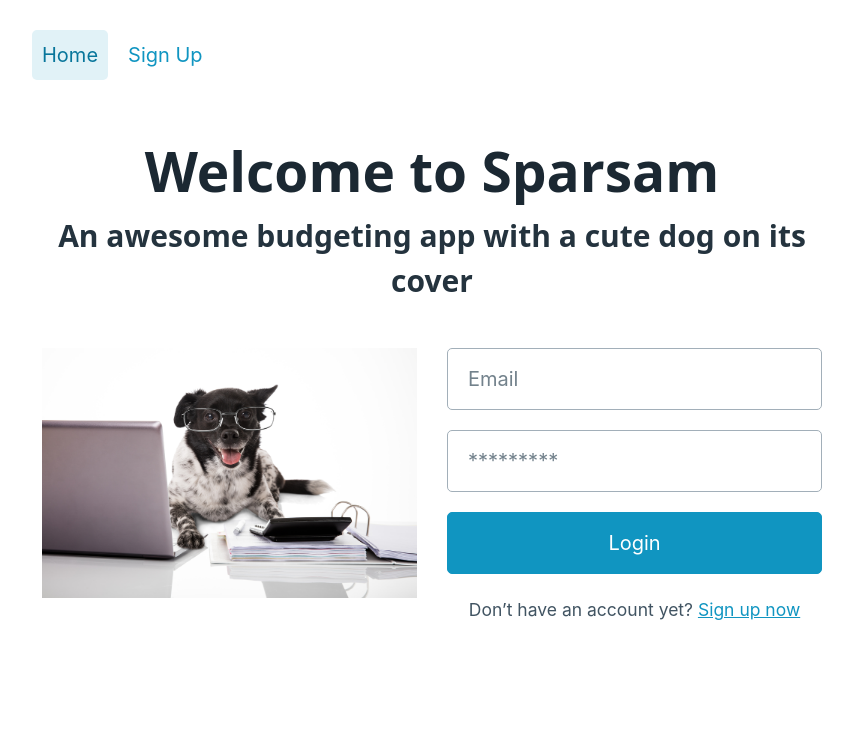
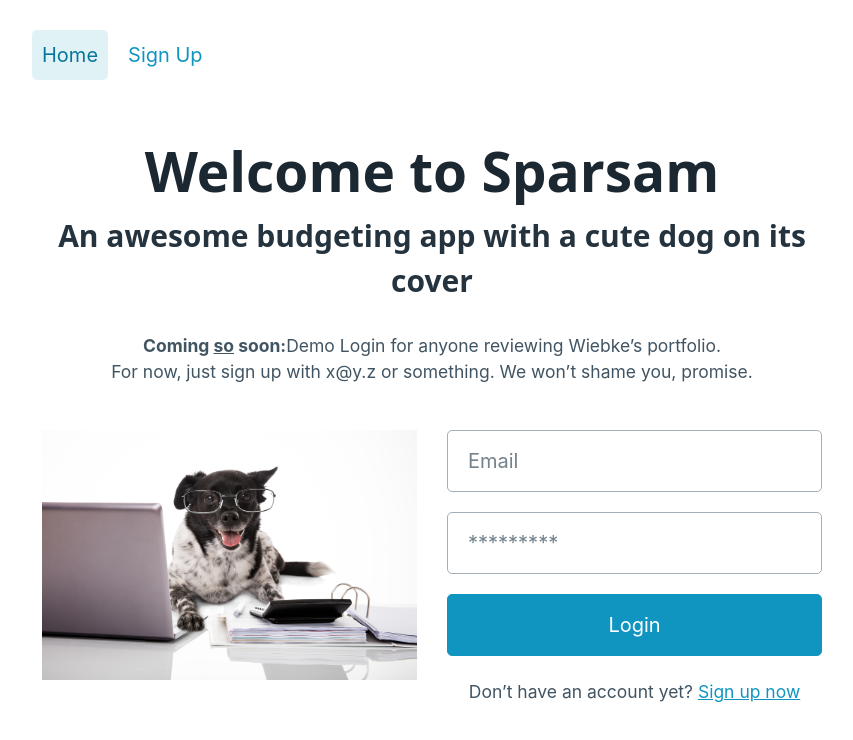
Before and after one commit to fraulueneburg/sparsam-fe, a React (Create React App) app: page / in a window 1280 px wide. Shown: the top 740 px of the page, without its empty margins (208-1061 px from the left). Built offline with nearby package versions, Linux system fonts and the light colour scheme; no server answers.

Commit message:
added alert, changed menu icon

```diff
--- /dev/null
+++ b/src/components/Alert.jsx
@@ -0,0 +1,12 @@
+function Alert(props) {
+	const type = props.type
+	const content = props.content
+
+	return (
+		<>
+			<small class={type ? 'alert alert-' + type : 'alert'}>{content}</small>
+		</>
+	)
+}
+
+export default Alert
--- a/src/components/Navbar.jsx
+++ b/src/components/Navbar.jsx
@@ -1,7 +1,7 @@
 import { AuthContext } from '../context/auth.context'
 import { useContext, useRef } from 'react'
 import { NavLink } from 'react-router-dom'
-import { ReactComponent as IconMenu } from '../assets/img/icon-menu.svg'
+import { ReactComponent as IconMenu } from '../assets/icon-menu.svg'
 
 function Navbar() {
 	const { logOutUser, isLoggedIn } = useContext(AuthContext)
--- a/src/css/App.css
+++ b/src/css/App.css
@@ -69,7 +69,7 @@ main.container {
 	padding: var(--spacing);
 }
 
-.nav_main [aria-current="page"] {
+.nav_main [aria-current='page'] {
 	--background-color: var(--primary-focus);
 }
 
@@ -131,7 +131,7 @@ svg {
 	}
 
 	.nav_main a {
-    border-bottom: 1px solid rgba(255,255,255,0.3);
+		border-bottom: 1px solid rgba(255, 255, 255, 0.3);
 		border-radius: 0;
 		color: white;
 		display: block;
@@ -141,7 +141,7 @@ svg {
 	}
 
 	.nav_main a.active {
-    background-color: rgba(255,255,255,0.2)
+		background-color: rgba(255, 255, 255, 0.2);
 	}
 
 	.nav_main button {
@@ -199,7 +199,7 @@ big.is-negative {
 }
 
 big.is-negative:after {
-  content: " 😬";
+	content: ' 😬';
 	display: inline-block;
 	padding-left: 1rem;
 	animation: var(--animation-zoom-in);
@@ -242,7 +242,7 @@ button:disabled {
 .btn-close {
 	background-color: transparent;
 	width: auto;
-  margin: 0 0 calc(var(--spacing)/ 2) auto;
+	margin: 0 0 calc(var(--spacing) / 2) auto;
 	border: none;
 	height: 48px;
 	width: 48px;
@@ -314,8 +314,8 @@ form {
 	margin: 0 auto;
 }
 
-form.is-saved button[type="submit"]:after {
-  content: "✅";
+form.is-saved button[type='submit']:after {
+	content: '✅';
 	display: inline-block;
 	padding-left: 1rem;
 	animation: var(--animation-zoom-in);
@@ -331,10 +331,7 @@ fieldset legend {
 }
 
 select {
-  height: calc(
-    1rem * var(--line-height) + var(--form-element-spacing-vertical) * 2 +
-      var(--border-width) * 2
-  );
+	height: calc(1rem * var(--line-height) + var(--form-element-spacing-vertical) * 2 + var(--border-width) * 2);
 }
 
 .input-group {
@@ -348,12 +345,8 @@ select {
 	border-top-left-radius: var(--border-radius);
 	border-bottom-left-radius: var(--border-radius);
 	display: block;
-  height: calc(
-    1rem * var(--line-height) + var(--form-element-spacing-vertical) * 2 +
-      var(--border-width) * 2
-  );
-  padding: var(--form-element-spacing-vertical)
-    var(--form-element-spacing-horizontal);
+	height: calc(1rem * var(--line-height) + var(--form-element-spacing-vertical) * 2 + var(--border-width) * 2);
+	padding: var(--form-element-spacing-vertical) var(--form-element-spacing-horizontal);
 }
 
 .input-group-text + input {
@@ -362,11 +355,10 @@ select {
 }
 
 .input-group .text {
-  padding: var(--form-element-spacing-vertical)
-    var(--form-element-spacing-horizontal);
+	padding: var(--form-element-spacing-vertical) var(--form-element-spacing-horizontal);
 }
 
-input[type="number"] {
+input[type='number'] {
 	text-align: right;
 }
 
@@ -389,13 +381,13 @@ input[type="number"] {
 	.form-budget .grid .input-group,
 	.form-budget .grid > strong:first-child,
 	.form-budget .grid > input:nth-last-child(2) {
-    width: calc(100% - 60px)
+		width: calc(100% - 60px);
 	}
 
 	.form-budget #earnings .card .grid + .grid:before,
 	.form-budget #expenses .card .grid + .grid:before {
 		background-color: var(--background-color);
-    content: "";
+		content: '';
 		display: block;
 		height: 3px;
 		margin-top: 1rem;
@@ -544,7 +536,7 @@ tfoot td {
 .nav-tabs button:not(.active):after {
 	background: var(--primary);
 	bottom: 0;
-  content: "";
+	content: '';
 	display: block;
 	height: var(--border-width);
 	left: calc(var(--border-width) * -1);
@@ -568,8 +560,7 @@ tfoot td {
 	border-radius: var(--border-radius);
 	box-shadow: var(--card-box-shadow);
 	margin: var(--block-spacing-vertical) 0;
-  padding: calc(var(--block-spacing-vertical) / 2)
-    var(--block-spacing-horizontal);
+	padding: calc(var(--block-spacing-vertical) / 2) var(--block-spacing-horizontal);
 }
 
 .card-empty-text {
@@ -610,8 +601,7 @@ form .card > .grid:last-child button {
 
 .form-daily-expenses + .card {
 	margin-top: 0;
-  padding: calc(var(--block-spacing-vertical) / 2)
-    var(--block-spacing-horizontal);
+	padding: calc(var(--block-spacing-vertical) / 2) var(--block-spacing-horizontal);
 }
 
 /*----- CARD: BUDGET -----*/
@@ -741,3 +731,11 @@ form .card > .grid:last-child button {
 .feather {
 	color: var(--color);
 }
+
+/*---- ALERTS -----*/
+
+.alert {
+	display: block;
+	margin-bottom: 3rem;
+	margin-top: -1.5rem;
+}
--- a/src/pages/HomePage.jsx
+++ b/src/pages/HomePage.jsx
@@ -1,4 +1,5 @@
-import LoginForm from '../components/LoginForm'
+import Alert from '../components/Alert'
+import LoginForm from '../components/FormLogin'
 import cuteDog from '../assets/cute-dog.jpg'
 
 function HomePage() {
@@ -6,6 +7,17 @@ function HomePage() {
 		<>
 			<h1>Welcome to Sparsam</h1>
 			<h2>An awesome budgeting app with a cute dog on its cover</h2>
+			<Alert
+				content={
+					<>
+						<strong>
+							Coming <u>so</u> soon:
+						</strong>
+						Demo Login for anyone reviewing Wiebke’s portfolio.
+						<br /> For now, just sign up with x@y.z or something. We won’t shame you, promise.
+					</>
+				}
+			/>
 			<div className="columns">
 				<div className="column">
 					<img src={cuteDog} alt="" />
```
Also changed, not shown: src/assets/icon-menu.svg (added), src/components/FormLogin.jsx (renamed from src/components/LoginForm.jsx). Lines whose indentation alone changed are shown as unchanged.
